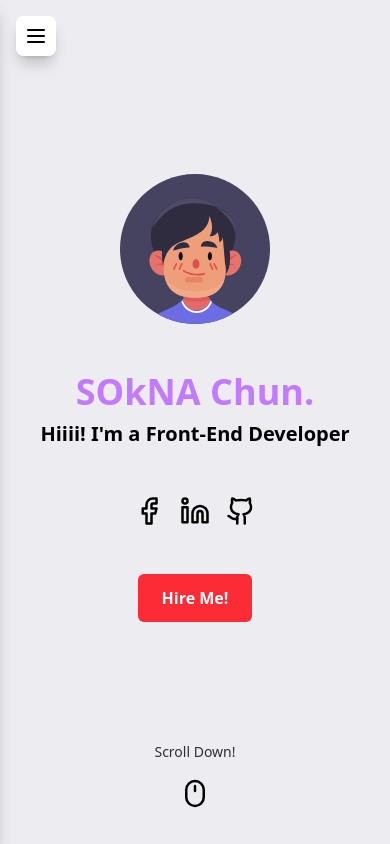
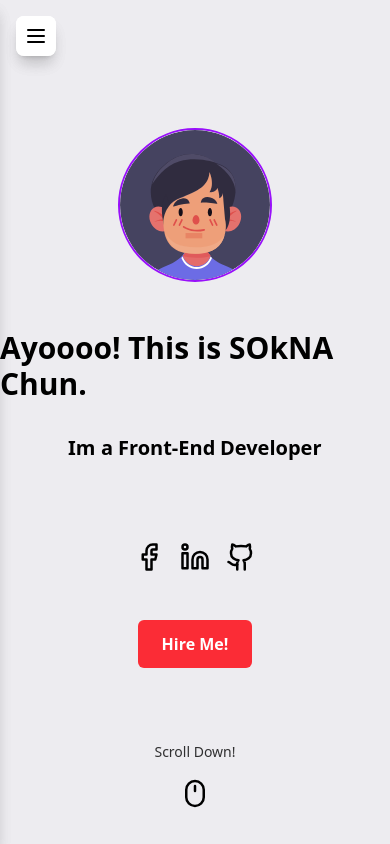
Before and after one commit to CHUNSOKNA1997/midterm_project, a React (Vite) app: page / in a window 390 px wide. Shown: the top 844 px of the page. Built offline with nearby package versions, Linux system fonts and the light colour scheme.

Commit message:
animated the text in Home.jsx and instailled React Bits library into file

```diff
--- /dev/null
+++ b/jsrepo.json
@@ -0,0 +1,11 @@
+{
+  "$schema": "https://unpkg.com/jsrepo@1.38.0/schemas/project-config.json",
+  "repos": ["https://reactbits.dev/tailwind", "github/ieedan/std"],
+  "includeTests": false,
+  "watermark": true,
+  "formatter": "prettier",
+  "configFiles": {},
+  "paths": {
+    "*": "./src/blocks"
+  }
+}
--- a/package.json
+++ b/package.json
@@ -10,10 +10,12 @@
     "preview": "vite preview"
   },
   "dependencies": {
+    "@react-spring/web": "^9.7.5",
     "@tailwindcss/vite": "^4.0.6",
+    "framer-motion": "^11.18.2",
     "lucide-react": "^0.475.0",
-    "react": "^19.0.0",
-    "react-dom": "^19.0.0",
+    "react": "^18.2.0",
+    "react-dom": "^18.2.0",
     "react-router-dom": "^7.2.0",
     "tailwindcss": "^4.0.6"
   },
--- /dev/null
+++ b/src/blocks/TextAnimations/BlurText/BlurText.jsx
@@ -0,0 +1,107 @@
+/*
+	jsrepo 1.38.0
+	Installed from https://reactbits.dev/tailwind/
+	2-20-2025
+*/
+
+import { useRef, useEffect, useState } from "react";
+import { useSprings, animated } from "@react-spring/web";
+
+const BlurText = ({
+  text = "",
+  delay = 200,
+  className = "",
+  animateBy = "words", // 'words' or 'letters'
+  direction = "top", // 'top' or 'bottom'
+  threshold = 0.1,
+  rootMargin = "0px",
+  animationFrom,
+  animationTo,
+  easing = "easeOutCubic",
+  onAnimationComplete,
+}) => {
+  const elements = animateBy === "words" ? text.split(" ") : text.split("");
+  const [inView, setInView] = useState(false);
+  const ref = useRef();
+  const animatedCount = useRef(0);
+
+  // Default animations based on direction
+  const defaultFrom =
+    direction === "top"
+      ? {
+          filter: "blur(10px)",
+          opacity: 0,
+          transform: "translate3d(0,-50px,0)",
+        }
+      : {
+          filter: "blur(10px)",
+          opacity: 0,
+          transform: "translate3d(0,50px,0)",
+        };
+
+  const defaultTo = [
+    {
+      filter: "blur(5px)",
+      opacity: 0.5,
+      transform:
+        direction === "top" ? "translate3d(0,5px,0)" : "translate3d(0,-5px,0)",
+    },
+    { filter: "blur(0px)", opacity: 1, transform: "translate3d(0,0,0)" },
+  ];
+
+  useEffect(() => {
+    const observer = new IntersectionObserver(
+      ([entry]) => {
+        if (entry.isIntersecting) {
+          setInView(true);
+          observer.unobserve(ref.current);
+        }
+      },
+      { threshold, rootMargin },
+    );
+
+    observer.observe(ref.current);
+
+    return () => observer.disconnect();
+  }, [threshold, rootMargin]);
+
+  const springs = useSprings(
+    elements.length,
+    elements.map((_, i) => ({
+      from: animationFrom || defaultFrom,
+      to: inView
+        ? async (next) => {
+            for (const step of animationTo || defaultTo) {
+              await next(step);
+            }
+            animatedCount.current += 1;
+            if (
+              animatedCount.current === elements.length &&
+              onAnimationComplete
+            ) {
+              onAnimationComplete();
+            }
+          }
+        : animationFrom || defaultFrom,
+      delay: i * delay,
+      config: { easing },
+    })),
+  );
+
+  return (
+    <p ref={ref} className={`blur-text ${className} flex flex-wrap`}>
+      {springs.map((props, index) => (
+        <animated.span
+          key={index}
+          style={props}
+          className="inline-block transition-transform will-change-[transform,filter,opacity]"
+        >
+          {elements[index] === " " ? "\u00A0" : elements[index]}
+          {animateBy === "words" && index < elements.length - 1 && "\u00A0"}
+        </animated.span>
+      ))}
+    </p>
+  );
+};
+
+export default BlurText;
--- a/src/components/Home.jsx
+++ b/src/components/Home.jsx
@@ -2,7 +2,8 @@ import React from 'react';
 import Sidebar from './Sidebar';
 import logo from '../assets/logo.svg';
 import { Facebook, Github, Linkedin, Mouse } from 'lucide-react';
-
+import { useRef } from 'react';
+import BlurText from '../blocks/TextAnimations/BlurText/BlurText';
 const socialMedia = [
   {
     href: '#',
@@ -18,15 +19,30 @@ const socialMedia = [
   },
 ];
 const Home = () => {
+  const containerRef = useRef(null);
   return (
     <>
-      <header className="flex flex-col justify-center items-center min-h-screen bg-[#eeedf1f2] space-y-12">
-        <img src={logo} alt="logo" />
-        <div className="flex justify-center items-center flex-col space-y-2">
-          <h1 className="text-purple-400 text-4xl font-bold">SOkNA Chun.</h1>
-          <p className="font-semibold text-xl">
-            Hiiii! I'm a Front-End Developer
-          </p>
+      <header className="flex flex-col justify-center items-center min-h-screen bg-[#eeedf1f2] space-y-12 text-center">
+        <img
+          src={logo}
+          alt="logo"
+          className="border-purple-600 border-[2px] rounded-full"
+        />
+        <div className="flex text-center items-center flex-col space-y-2">
+          <BlurText
+            text="Ayoooo! This is SOkNA Chun."
+            delay={150}
+            animateBy="words"
+            direction="top"
+            className="text-3xl lg:text-5xl mb-8 font-bold"
+          />
+          <BlurText
+            text="Im a Front-End Developer"
+            delay={150}
+            animateBy="words"
+            direction="top"
+            className="text-xl lg:text-3xl mb-8 font-semibold"
+          />
         </div>
         <ul>
           <li className="flex space-x-4">
@@ -49,13 +65,16 @@ const Home = () => {
         >
           Hire Me!
         </a>
-        <div className="flex absolute bottom-5 flex-col items-center gap-4 animate-[bounce_2s_ease-in-out_infinite]">
+        <a
+          href="#about"
+          className="flex absolute bottom-5 flex-col items-center gap-4 animate-[bounce_2s_ease-in-out_infinite] hover:text-purple-500 hover:cursor-pointer transition-colors duration-300"
+        >
           <p className="text-sm font-medium opacity-80">Scroll Down!</p>
           <Mouse
             size={30}
             className="animate-[fadeInOut_2s_ease-in-out_infinite]"
           />
-        </div>
+        </a>
       </header>
       <Sidebar />
     </>
```
Also changed, not shown: 1 other file (tests, documents, lock files or other folders).
